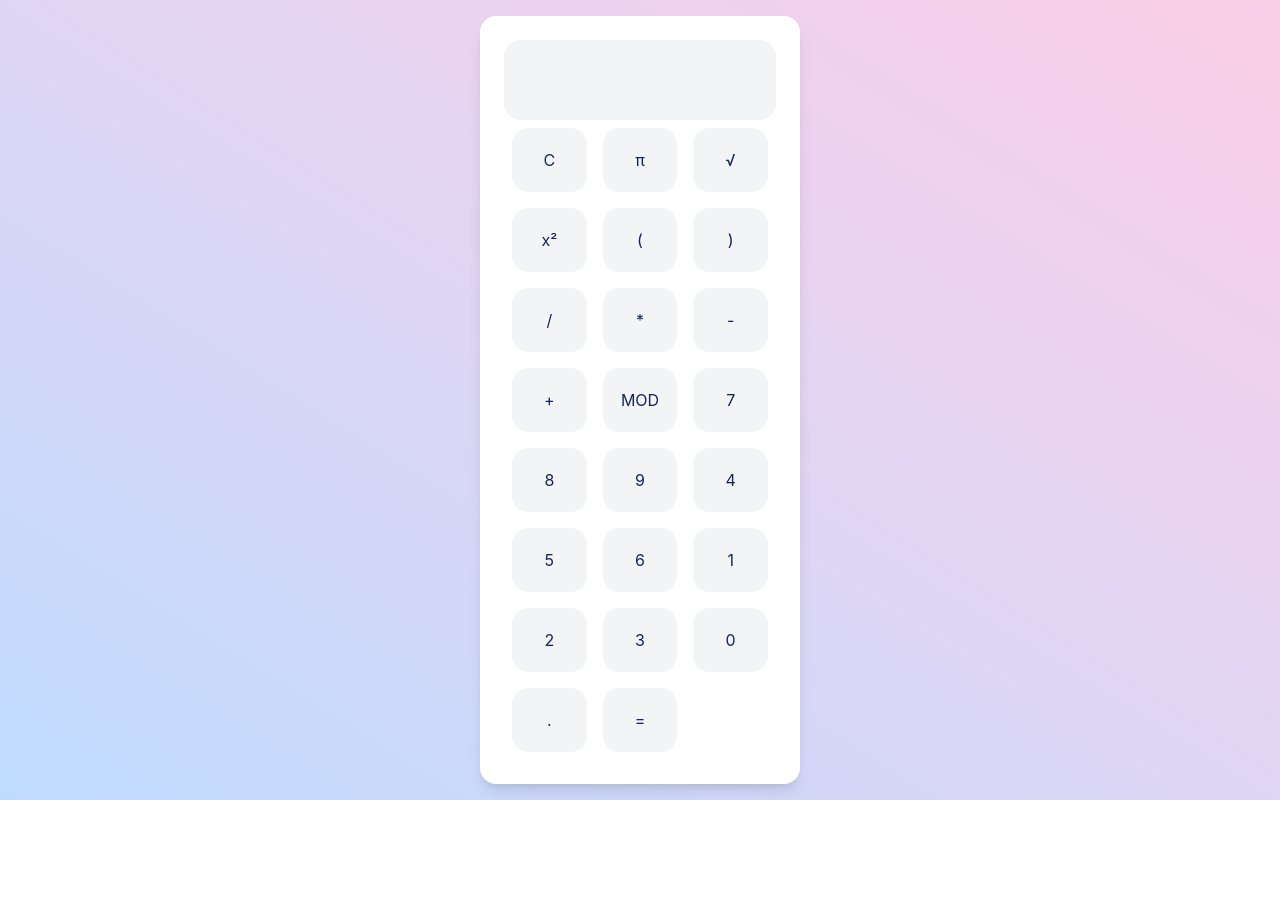
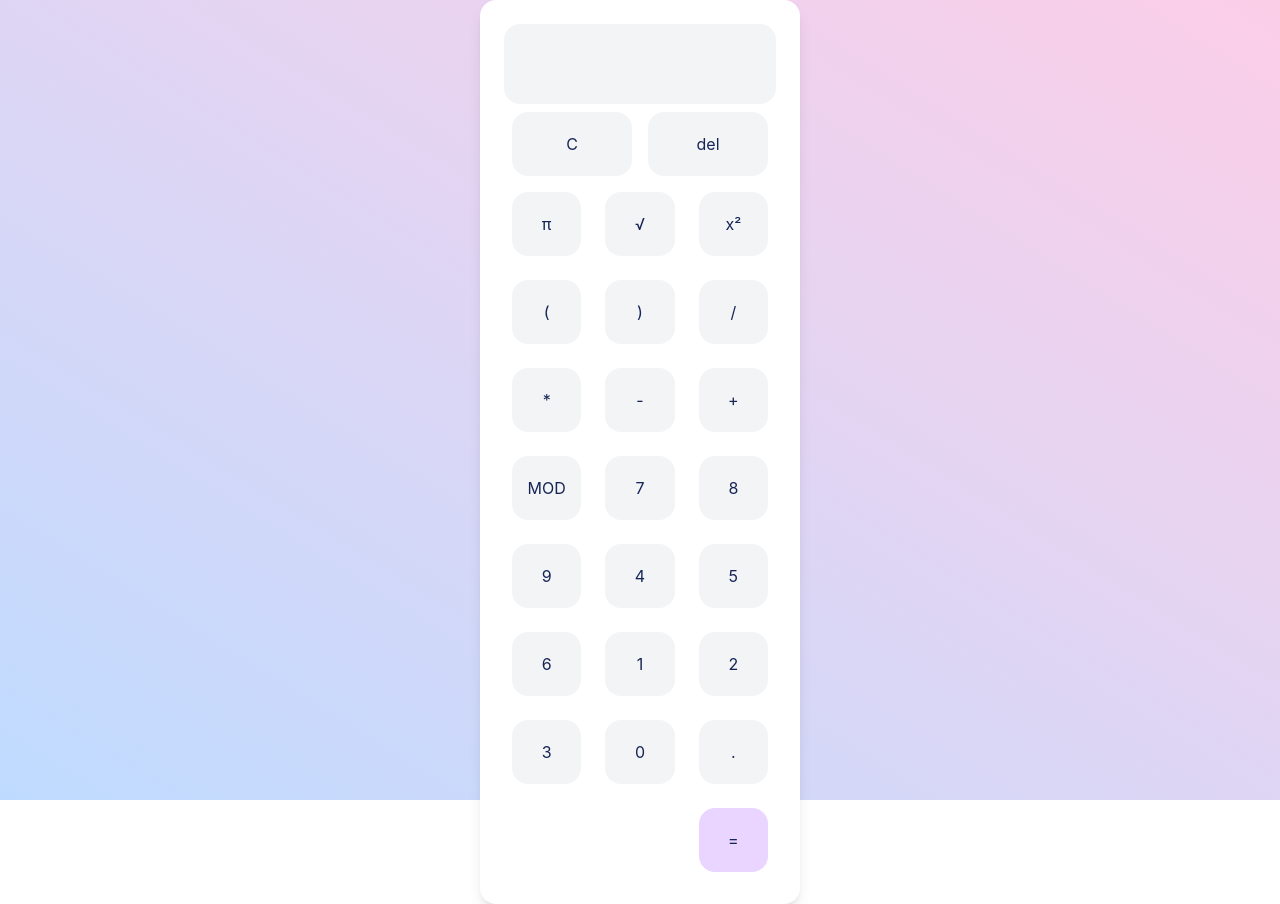
Before and after one commit to Shereen12/Scientific-Calculator---React, a React (Vite) app: page / in a window 1280 px wide. Before the commit the page ends 800 px from the top, so only its background shows below. Built offline with nearby package versions, Linux system fonts and the light colour scheme.

Commit message:
modified button positioning

```diff
--- a/src/Calculator.tsx
+++ b/src/Calculator.tsx
@@ -20,8 +20,12 @@ function Calculator() {
     setExpression((prev) => prev + digit);
   };
 
+  const removeAll = () => {
+    setExpression("");
+  };
+
   const remove = () => {
-    setExpression("");
+    setExpression((prev) => prev.slice(0, -1));
   };
 
   return (
@@ -36,13 +40,21 @@ function Calculator() {
           />
         </div>
 
-        <div className="grid grid-cols-3">
+        <div className="grid grid-cols-2">
+          <button
+            className="button"
+            onClick={removeAll}
+          >
+            C
+          </button>
           <button
             className="button"
             onClick={remove}
           >
-            C
+            del
           </button>
+        </div>
+        <div className="grid grid-cols-3 gap-2">
           <button
             className="button"
             onClick={(e) => writeDigit(e, "3.141592654")}
@@ -172,6 +184,7 @@ function Calculator() {
           </button>
           <button
             className="button"
+            style={{ gridColumn:"3", backgroundColor: "#e9d5ff", color: "oklch(28.2% 0.091 267.935)" }}
             onClick={evaluateExpression}
           >
             =
```
